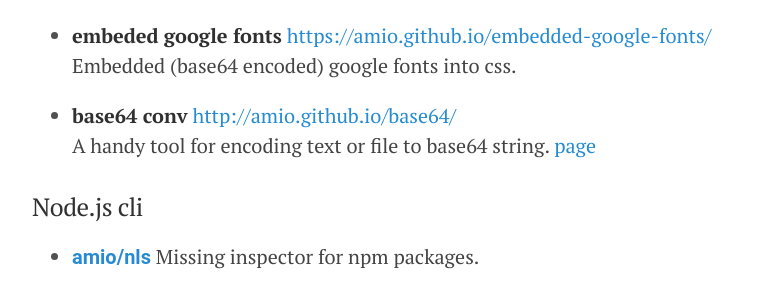
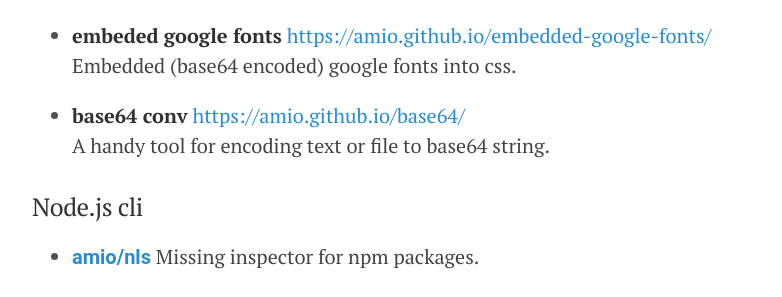
Before and after one commit to amio/amio.github.com, a Jekyll site: the page built from index.md, in a window 1280 px wide. Shown: the part 483-780 px from the top of the page, without its empty margins (248-1030 px from the left). Built offline with Jekyll 4.4.1, drawn with Linux system fonts in a browser that asks for light colours.

Commit message:
Fix links

```diff
--- a/index.md
+++ b/index.md
@@ -12,20 +12,20 @@
 
 ### Microservices
 
-- **font-mess** [https://mess.now.sh/]()
+- **font-mess** [https://mess.now.sh/](https://mess.now.sh/)
   Obscure text with messed font.
 
-- **page-shot** [https://shot.now.sh/]()
+- **page-shot** [https://shot.now.sh/](https://shot.now.sh/)
   Pageshot as a service.
 
-- **badgen** [https://badgen.now.sh/]()
+- **badgen** [https://badgen.now.sh/](https://badgen.now.sh/)
   Fast, handcraft, pure JavaScript badge generator.
 
-- **embeded google fonts** [https://amio.github.io/embedded-google-fonts/]()
+- **embeded google fonts** [https://amio.github.io/embedded-google-fonts/](https://amio.github.io/embedded-google-fonts/)
   Embedded (base64 encoded) google fonts into css.
 
-- **base64 conv** [http://amio.github.io/base64/]()
-  A handy tool for encoding text or file to base64 string. [page](http://amio.github.io/base64/)
+- **base64 conv** [https://amio.github.io/base64/](https://amio.github.io/base64/)
+  A handy tool for encoding text or file to base64 string.
 
 
 ### Node.js cli
```
